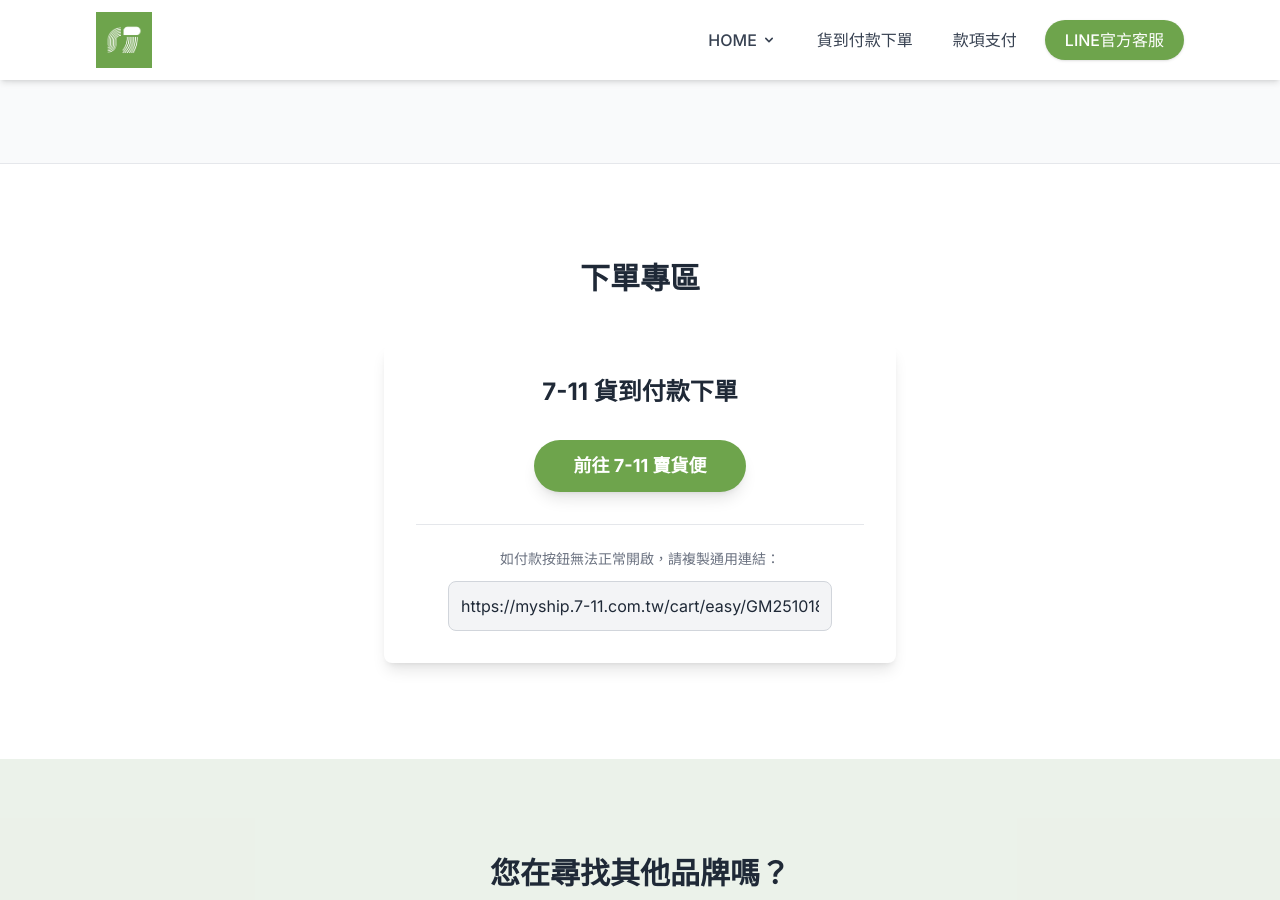
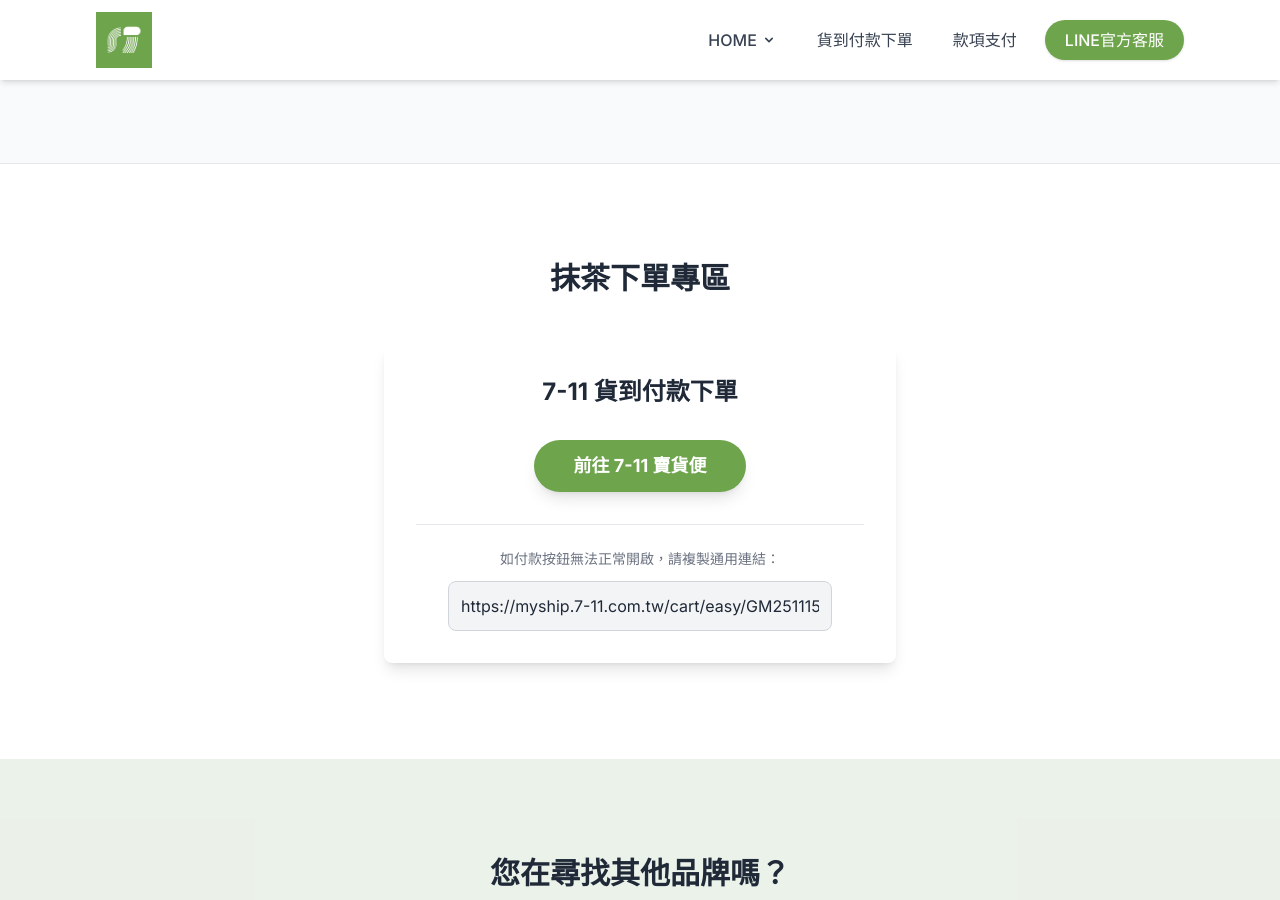
Before and after one commit to keicha2025/keicha, a Jekyll site: the page built from maccha.html, in a window 1280 px wide and 900 px high, scrolled down 1469 px. Built offline with Jekyll 4.4.1, drawn with Linux system fonts in a browser that asks for light colours; nearby versions of some CDN libraries.

Commit message:
Update maccha.html

```diff
--- a/maccha.html
+++ b/maccha.html
@@ -400,17 +400,17 @@ scripts: |
     <!-- 4. 下單區塊 -->
     <section id="payment" class="py-16 md:py-24 bg-white border-t border-gray-200 scroll-mt-28">
         <div class="container mx-auto px-4 sm:px-6 lg:px-8 max-w-xl">
-            <h2 class="text-3xl font-bold text-center mb-12">下單專區</h2>
+            <h2 class="text-3xl font-bold text-center mb-12">抹茶下單專區</h2>
             <div class="bg-white p-8 rounded-lg shadow-lg">
                 <h3 class="text-2xl font-semibold text-center mb-8">7-11 貨到付款下單</h3>
                 <div class="text-center">
-                    <a href="https://myship.7-11.com.tw/cart/easy/GM2510186847800" target="_blank" rel="noopener noreferrer" class="inline-block bg-brandGreen text-white px-10 py-3 rounded-full text-lg font-bold hover:bg-opacity-90 transition duration-300 shadow-lg transform hover:scale-105">
+                    <a href="https://myship.7-11.com.tw/cart/easy/GM2511158406180" target="_blank" rel="noopener noreferrer" class="inline-block bg-brandGreen text-white px-10 py-3 rounded-full text-lg font-bold hover:bg-opacity-90 transition duration-300 shadow-lg transform hover:scale-105">
                         前往 7-11 賣貨便
                     </a>
                 </div>
                 <div class="mt-8 pt-6 border-t border-gray-200 text-center">
                     <p class="text-sm text-gray-500 mb-3">如付款按鈕無法正常開啟，請複製通用連結：</p>
-                    <input type="text" value="https://myship.7-11.com.tw/cart/easy/GM2510186847800" readonly onclick="this.select()" class="w-full max-w-sm p-3 text-center bg-gray-100 border border-gray-300 rounded-lg focus:outline-none focus:ring-2 focus:ring-brandGreen" onfocus="this.select()">
+                    <input type="text" value="https://myship.7-11.com.tw/cart/easy/GM2511158406180" readonly onclick="this.select()" class="w-full max-w-sm p-3 text-center bg-gray-100 border border-gray-300 rounded-lg focus:outline-none focus:ring-2 focus:ring-brandGreen" onfocus="this.select()">
                 </div>
             </div>
         </div>
```
